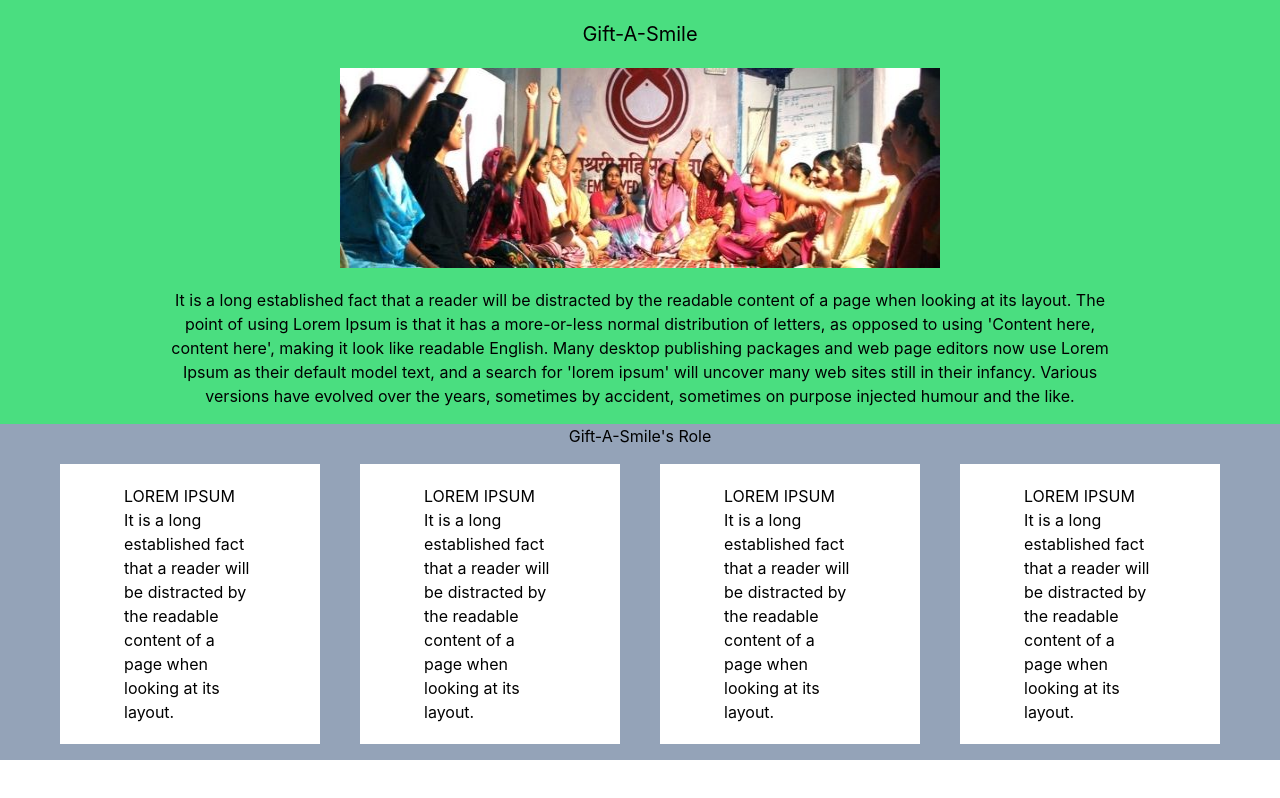
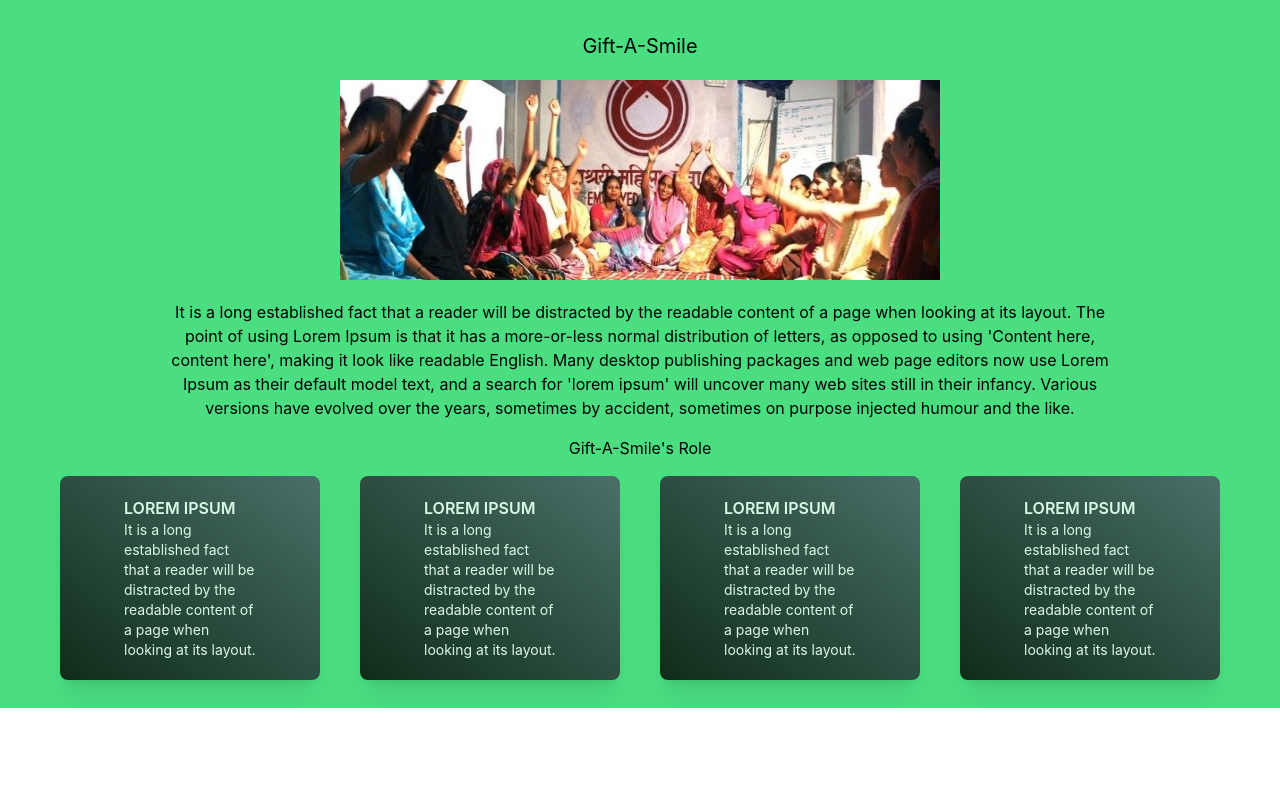
Before and after one commit to Riya2919/GIFT-A-SMILE, a Next.js app: page /about in a window 1280 px wide. Built offline with nearby package versions, Linux system fonts and the light colour scheme.

Commit message:
some changes

```diff
--- a/pages/about.js
+++ b/pages/about.js
@@ -3,7 +3,7 @@
 
 const about = () => {
   return (
-    <>
+    <div className="py-3">
       {/* heading */}
       <div className="flex justify-center py-5">
         <h1 className="text-xl">Gift-A-Smile</h1>
@@ -30,46 +30,46 @@
       </div>
 
       {/* boxes */}
-      <div className="bg-slate-400">
+      <div className="">
         <div className="flex justify-center mt-4">
           <h1 className="">Gift-A-Smile's Role</h1>
         </div>
         <div className="lg:flex justify-center lg:mx-10">
 
-          <div className="bg-white m-4 p-5 md:px-16 md:mx-20 sm:px-20 sm:mx-20 lg:mx-5">
-            <h1>LOREM IPSUM</h1>
-            <p>
+          <div className="bg-white m-4 p-5 md:px-16 md:mx-20 sm:px-20 sm:mx-20 lg:mx-5 bg-gradient-to-tr from-black to-gray-600 opacity-80 rounded-lg shadow-xl">
+            <h1 className="text-white font-semibold">LOREM IPSUM</h1>
+            <p className="text-white text-sm">
               It is a long established fact that a reader will be distracted by
               the readable content of a page when looking at its layout.
             </p>
           </div>
 
-          <div className="bg-white m-4 p-5 md:px-16 md:mx-20 sm:px-20 sm:mx-20 lg:mx-5">
-            <h1>LOREM IPSUM</h1>
-            <p>
+          <div className="bg-white m-4 p-5 md:px-16 md:mx-20 sm:px-20 sm:mx-20 lg:mx-5 bg-gradient-to-tr from-black to-gray-600 opacity-80 rounded-lg shadow-xl">
+            <h1 className="text-white font-semibold">LOREM IPSUM</h1>
+            <p className="text-white text-sm">
               It is a long established fact that a reader will be distracted by
               the readable content of a page when looking at its layout.
             </p>
           </div>
 
-          <div className="bg-white m-4 p-5 md:px-16 md:mx-20 sm:px-20 sm:mx-20 lg:mx-5">
-            <h1>LOREM IPSUM</h1>
-            <p>
+          <div className="bg-white m-4 p-5 md:px-16 md:mx-20 sm:px-20 sm:mx-20 lg:mx-5 bg-gradient-to-tr from-black to-gray-600 opacity-80 rounded-lg shadow-xl">
+            <h1 className="text-white font-semibold">LOREM IPSUM</h1>
+            <p className="text-white text-sm">
               It is a long established fact that a reader will be distracted by
               the readable content of a page when looking at its layout.
             </p>
           </div>
 
-          <div className="bg-white m-4 p-5 md:px-16 md:mx-20 sm:px-20 sm:mx-20 lg:mx-5">
-            <h1>LOREM IPSUM</h1>
-            <p>
+          <div className="bg-white m-4 p-5 md:px-16 md:mx-20 sm:px-20 sm:mx-20 lg:mx-5 bg-gradient-to-tr from-black to-gray-600 opacity-80 rounded-lg shadow-xl">
+            <h1 className="text-white font-semibold">LOREM IPSUM</h1>
+            <p className="text-white text-sm">
               It is a long established fact that a reader will be distracted by
               the readable content of a page when looking at its layout.
             </p>
           </div>
         </div>
       </div>
-    </>
+    </div>
   );
 };
 
--- a/pages/contact.js
+++ b/pages/contact.js
@@ -2,7 +2,7 @@
 
 const contact = () => {
   return (
-    <>
+    <div className="py-5 lg:py-8 xl:py-10">
       <htmlForm className="w-1/2 h-1/2 max-">
         <div className="flex flex-wrap -mx-3 mb-6 md:px-40 sm:px-20 px-10">
           <div className="w-full md:w-1/2 px-3 mb-6 md:mb-0">
@@ -85,7 +85,7 @@
           <div className="md:w-2/3"></div>
         </div>
       </htmlForm>
-    </>
+    </div>
   );
 };
 
--- a/pages/index.js
+++ b/pages/index.js
@@ -38,19 +38,19 @@
           <h2 className='text-center font-semibold uppercase mb-3 sm:font-bold sm:text-lg'>What we do?</h2>
           <div className='space-y-5 w-screen md:flex md:space-y-0 md:flex-wrap'>
             <div className='w-3/4 sm:w-2/5 mx-auto md:p-3 lg:w-1/4 lg:p-1'>
-              <div className='bg-gradient-to-tr from-black to-gray-500 opacity-80 rounded-lg p-3 shadow-xl'>
+              <div className='bg-gradient-to-tr from-black to-gray-500 opacity-80 rounded-lg p-3 shadow-xl hover:scale-105 transition-all ease-in-out'>
                 <h3 className='text-center font-semibold text-white mb-3 uppercase lg:text-lg'>Catering Needs</h3>
                 <p className='text-white text-center text-sm px-3 lg:text-base'>Lorem ipsum dolor, sit amet consectetur adipisicing elit. Voluptates assumenda enim, voluptatem maiores unde asperiores omnis dignissimos quia inventore, dolores officia alias quae sed reiciendis cumque voluptatum quam ratione! Accusamus?</p>
               </div>
             </div>
             <div className='w-3/4 sm:w-2/5 mx-auto md:p-3 lg:w-1/4 lg:p-1'>
-              <div className='bg-gradient-to-tr from-black to-gray-500 opacity-80 rounded-lg p-3 shadow-xl'>
+              <div className='bg-gradient-to-tr from-black to-gray-500 opacity-80 rounded-lg p-3 shadow-xl hover:scale-105 transition-all ease-in-out'>
                 <h3 className='text-center font-semibold text-white mb-3 uppercase lg:text-lg'>Finding Needs</h3>
                 <p className='text-white text-center text-sm px-3 lg:text-base'>Lorem ipsum dolor, sit amet consectetur adipisicing elit. Voluptates assumenda enim, voluptatem maiores unde asperiores omnis dignissimos quia inventore, dolores officia alias quae sed reiciendis cumque voluptatum quam ratione! Accusamus?</p>
               </div>
             </div>
             <div className='w-3/4 sm:w-2/5 mx-auto md:p-3 lg:w-1/4 lg:p-1'>
-              <div className='bg-gradient-to-tr from-black to-gray-500 opacity-80  rounded-lg p-3 shadow-xl'>
+              <div className='bg-gradient-to-tr from-black to-gray-500 opacity-80  rounded-lg p-3 shadow-xl hover:scale-105 transition-all ease-in-out'>
                 <h3 className='text-center font-semibold text-white mb-3 uppercase lg:text-lg'>Delivering smile</h3>
                 <p className='text-white text-center text-sm px-3 lg:text-base'>Lorem ipsum dolor, sit amet consectetur adipisicing elit. Voluptates assumenda enim, voluptatem maiores unde asperiores omnis dignissimos quia inventore, dolores officia alias quae sed reiciendis cumque voluptatum quam ratione! Accusamus?</p>
               </div>
```
